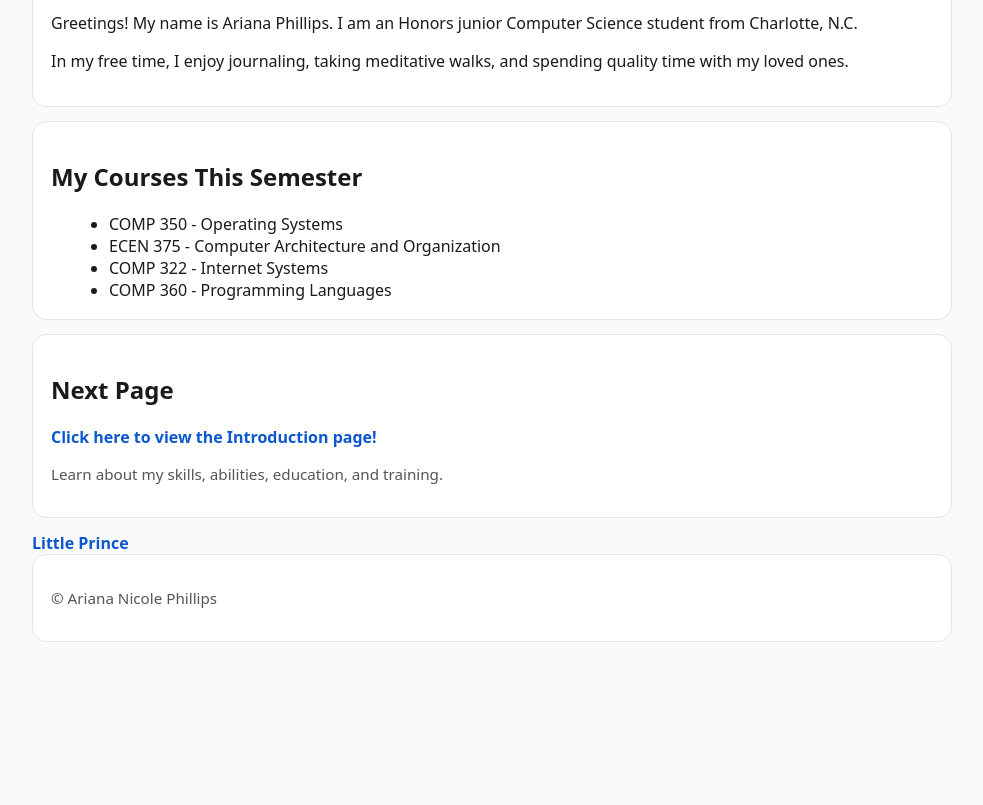
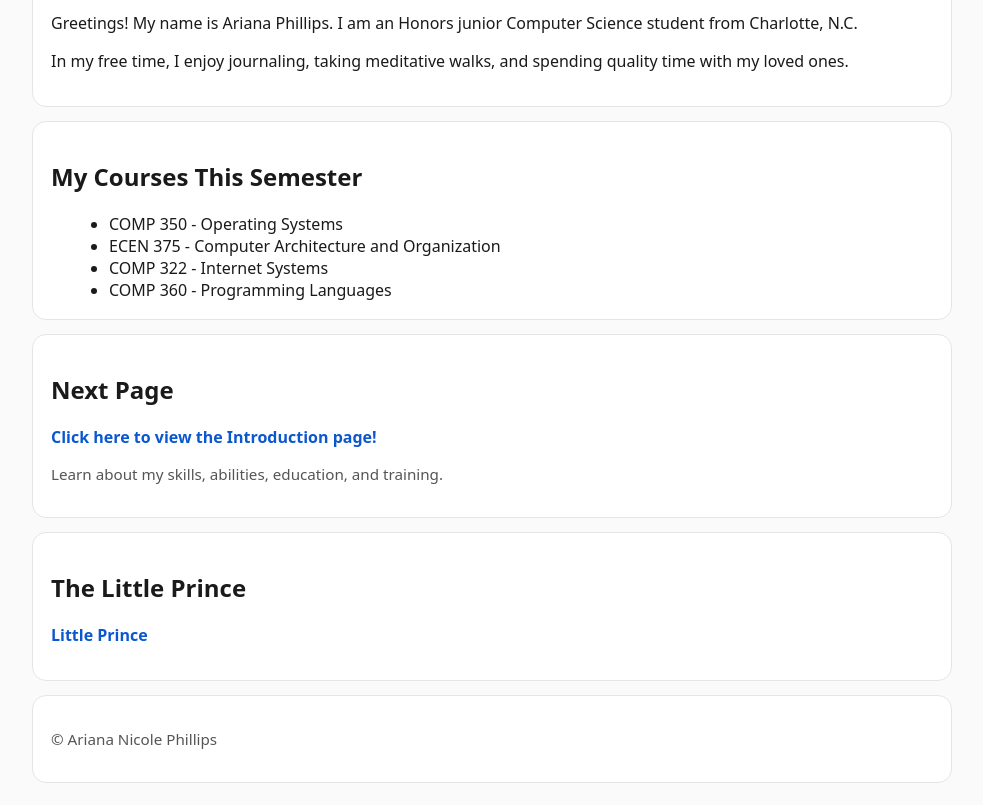
Before and after one commit to a-n-phillips/a-n-phillips.github.io, a plain HTML site: page index.html in a window 1280 px wide. Shown: the part 355-1160 px from the top of the page, without its empty margins (148-1131 px from the left). Before the commit the page ends 1019 px from the top, so only its background shows below. Drawn offline with Linux system fonts and the light colour scheme.

Commit message:
Add section border to Little Prince

```diff
--- a/index.html
+++ b/index.html
@@ -66,7 +66,13 @@
         <p class="small">Learn about my skills, abilities, education, and training.</p>
       </section>
 
-      <a href="little_prince.html">Little Prince</a>
+        <section class="panel">
+        <h2>The Little Prince</h2>
+        <p>
+            <a href="little_prince.html">Little Prince</a>
+        </p>
+      </section>
+
 
     </main>
 
```
